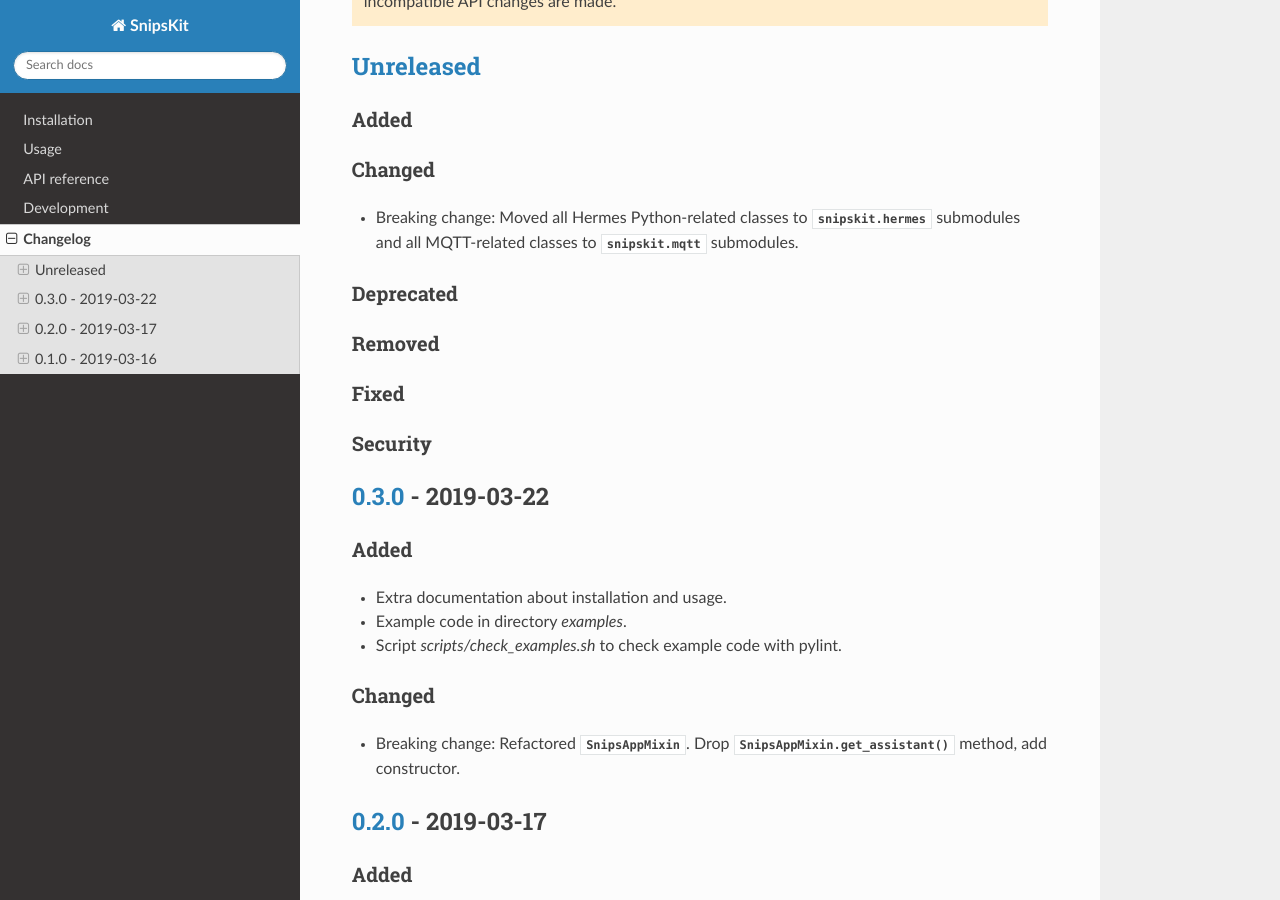
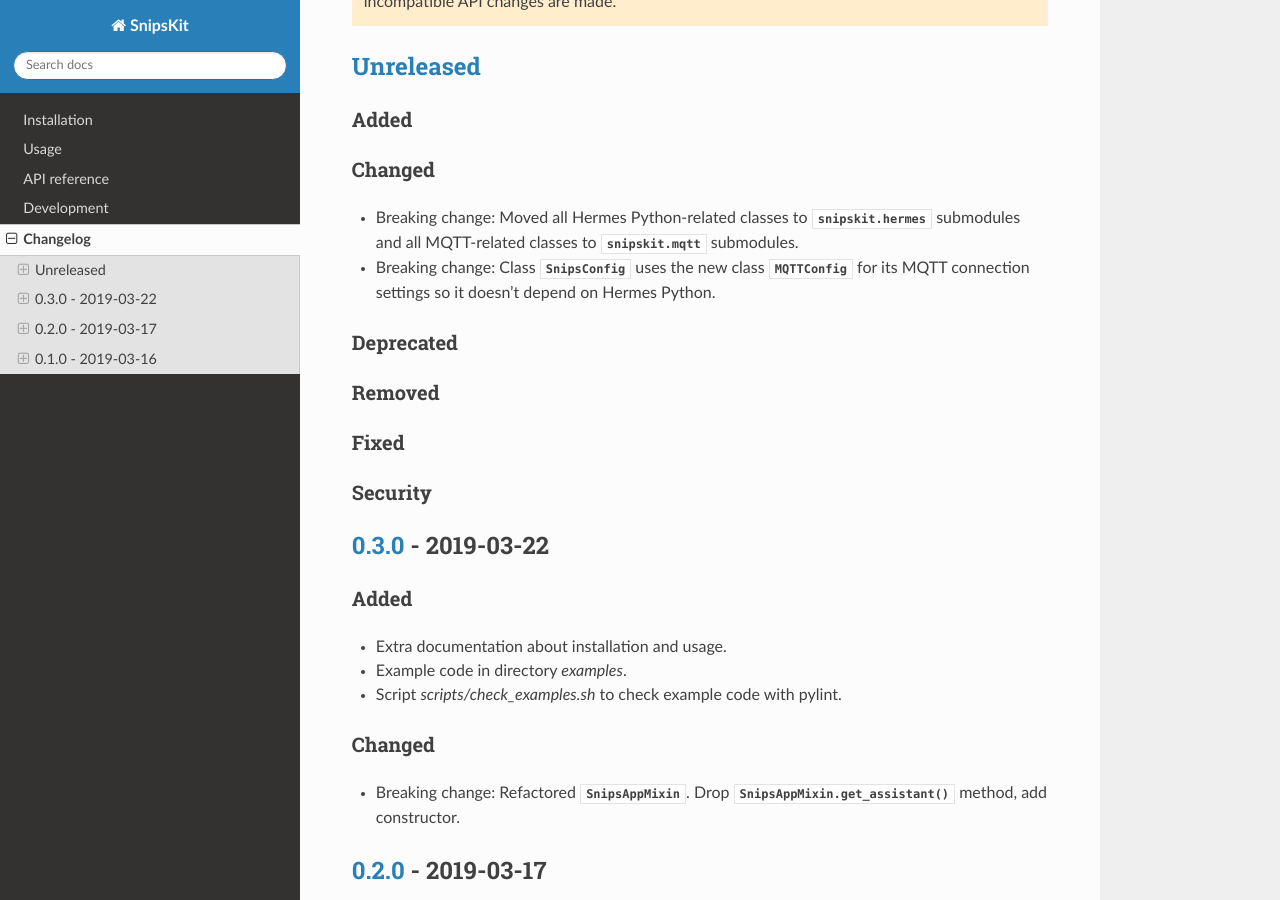
Before and after one commit to koenvervloesem/snipskit, a Sphinx documentation site: the page built from docs/source/CHANGELOG.rst, in a window 1280 px wide and 900 px high, scrolled down 547 px. Built offline with Sphinx 7.4.7 and the Read the Docs theme 2.0.0, drawn with Linux system fonts in a browser that asks for light colours.

Commit message:
Docs: Update Changelog about MQTTConfig

```diff
--- a/docs/source/CHANGELOG.rst
+++ b/docs/source/CHANGELOG.rst
@@ -29,6 +29,7 @@
 =======
 
 - Breaking change: Moved all Hermes Python-related classes to :mod:`snipskit.hermes` submodules and all MQTT-related classes to :mod:`snipskit.mqtt` submodules.
+- Breaking change: Class :class:`.SnipsConfig` uses the new class :class:`.MQTTConfig` for its MQTT connection settings so it doesn't depend on Hermes Python.
 
 Deprecated
 ==========
```
